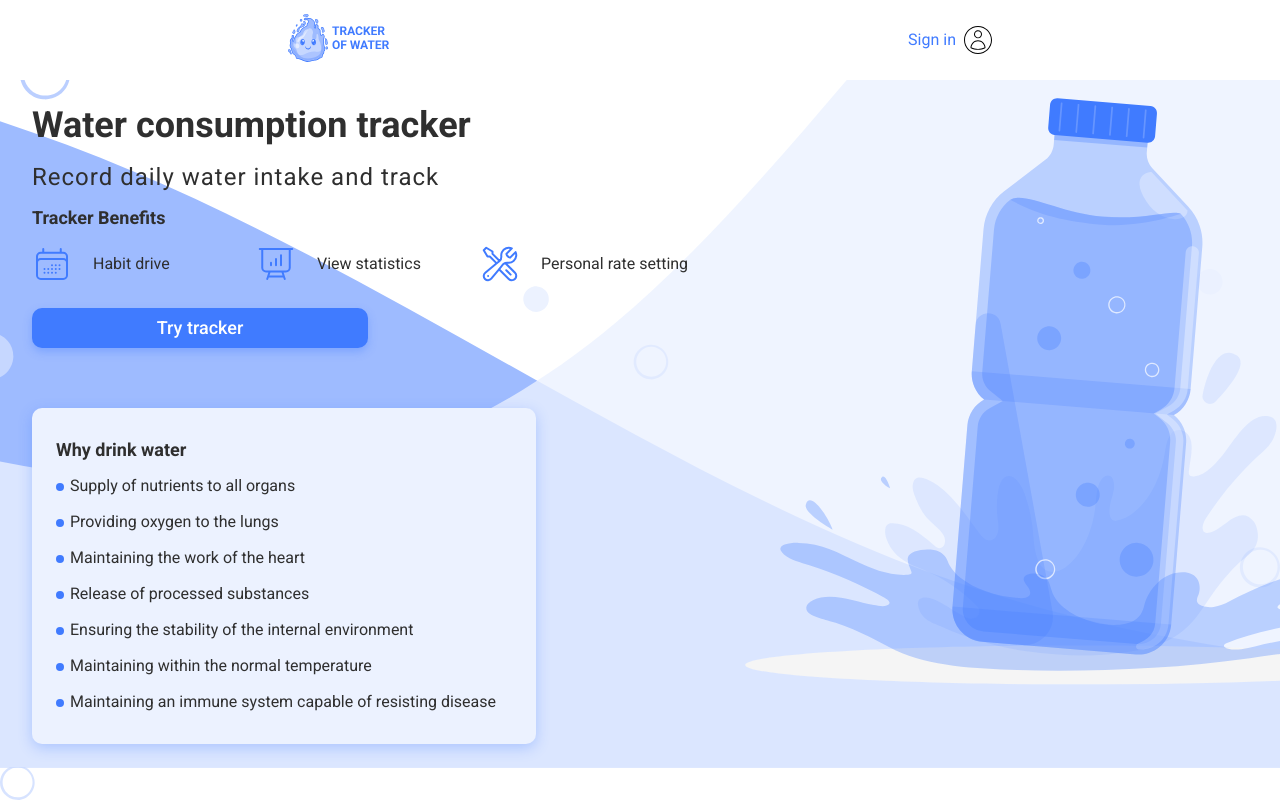
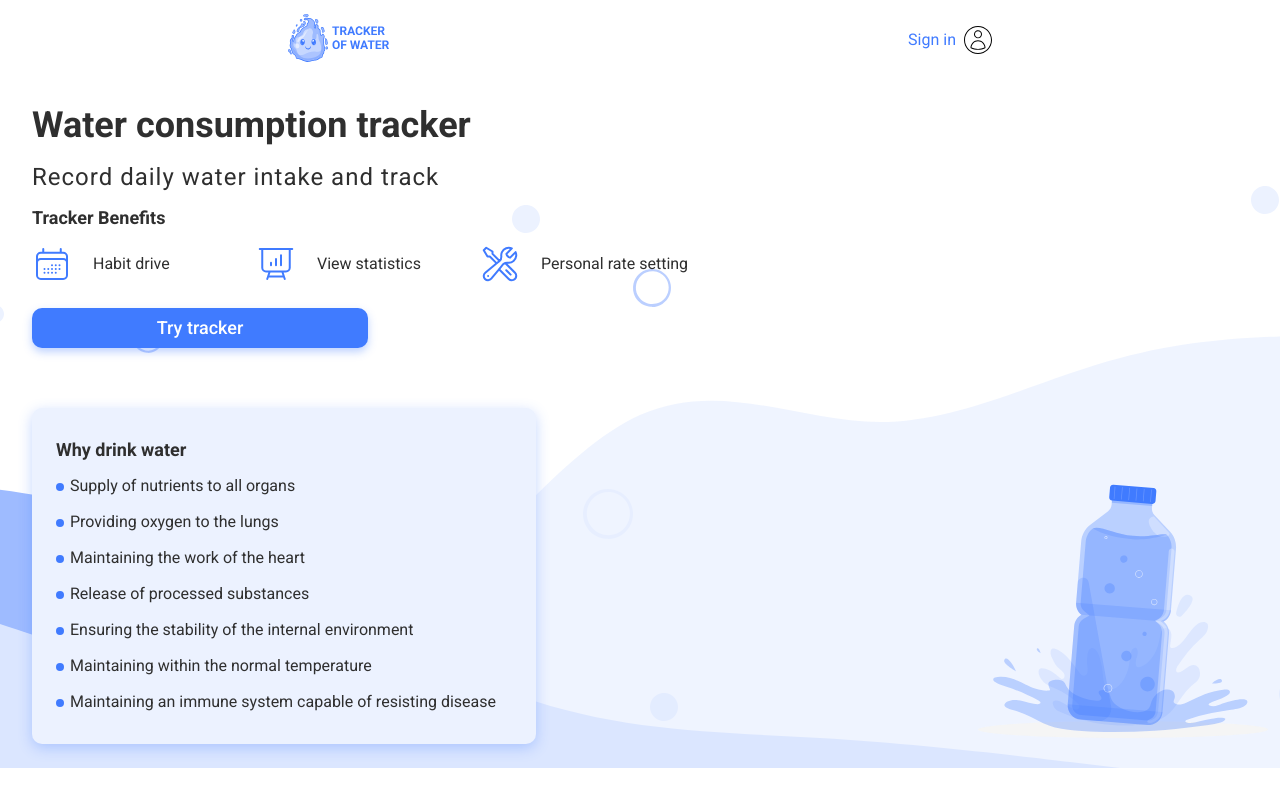
Before and after one commit to julika-gulchitai/capybara-components-frontend, a React (Vite) app: page /capybara-components-frontend/welcome in a window 1280 px wide. Built offline with nearby package versions, Linux system fonts and the light colour scheme; no server answers.

Commit message:
change bg

```diff
--- a/src/components/ModalWindow/ModalWindow.jsx
+++ b/src/components/ModalWindow/ModalWindow.jsx
@@ -7,6 +7,7 @@ import {
 import ReactDom from 'react-dom';
 import sprite from '../../assets/sprite.svg';
 import { useEffect } from 'react';
+import theme from '../../css/VariablesJSX'
 
 const ModalWindow = ({ onClose, children }) => {
 
@@ -38,7 +39,7 @@ const ModalWindow = ({ onClose, children }) => {
 
   return ReactDom.createPortal(
     <ModalWrapper onMouseDown={clickOutside}>
-      <ModalContent>
+      <ModalContent theme={theme}>
         {children}
         <ModalButtonClose onClick={onClose}>
           <StyledIconWrapper>
--- a/src/components/ModalWindow/ModalWindow.styled.js
+++ b/src/components/ModalWindow/ModalWindow.styled.js
@@ -17,14 +17,11 @@ export const ModalContent = styled.div`
   border-radius: 10px;
   padding: 24px 12px;
   margin: 40px 20px;
-  background-color: #fff;
+  background-color: ${props => props.theme.colors.white};
   overflow: auto;
   @media only screen and (min-width: 768px) {
      padding: 32px 24px;
      margin: 40px 32px;
-  }
-  @media only screen and (min-width: 1440px) {
-    max-width: 592px;
   }
 `;
 
@@ -48,6 +45,6 @@ export const ModalButtonClose = styled.button`
 export const StyledIconWrapper = styled.svg`
 width: ${(props) => props.size || '24px'};
 height: ${(props) => props.size || '24px'};
-display: inline - block;
+display: inline-block;
 padding:0;
 `;
--- a/src/css/common.js
+++ b/src/css/common.js
@@ -1,8 +1,8 @@
 import { createGlobalStyle } from 'styled-components';
 import './variables.css';
-import bgDesc from '../assets/desktop/background-element-main-page.svg';
-import bgTab from '../assets/tablet/background-element-home-screen.svg';
-import bgMob from '../assets/mobile/background-element-home-screen.svg';
+// import bgDesc from '../assets/desktop/background-element-main-page.svg';
+// import bgTab from '../assets/tablet/background-element-home-screen.svg';
+// import bgMob from '../assets/mobile/background-element-home-screen.svg';
 
 const Global = createGlobalStyle`
 h1,
@@ -32,9 +32,9 @@ body{
 
   min-height: 100svh;
   color: var(--black);
-  background-image: url(${bgDesc});
+  ${'' /* background-image: url(${bgDesc});
   background-position: bottom;
-  background-size: 100%;
+  background-size: 100%; */}
    background-repeat: no-repeat;
 }
 input:-webkit-autofill,
@@ -46,17 +46,17 @@ input:-webkit-autofill:active {
 }
 @media screen and (min-width: 768px) and (max-width: 1440px) {
 
-    background-image: url(${bgTab});
+    ${'' /* background-image: url(${bgTab});
     background-position: bottom;
-    background-size: 100%;
+    background-size: 100%; */}
     min-height: 100svh;
 }
 @media screen and (max-width: 767px) {
   body {
     height: fit-content;
-    background-image: url(${bgMob});
+    ${'' /* background-image: url(${bgMob});
     background-position: bottom;
-    background-size: 100%;
+    background-size: 100%; */}
     min-height: 100svh;
   }
 }
--- a/src/pages/WelcomePage/WelcomePage.jsx
+++ b/src/pages/WelcomePage/WelcomePage.jsx
@@ -1,10 +1,11 @@
 import { StyledFullPage, StyledMainContainer, StyledInnerContainerLeft, StyledMainTitle, StyledTitle, StyledListLeft, StyledNameList, StyledInnerContainerRight, StyledListRight, StyledIconWrapper, StyledWelcomeLink } from './WelcomePage.styled';
 import sprite from '../../assets/sprite.svg';
+import theme from '../../css/VariablesJSX';
 
 const WelcomePage = () => {
 
   return (
-    <StyledFullPage>
+    <StyledFullPage theme={theme}>
       <StyledMainContainer>
         <StyledInnerContainerLeft>
           <StyledMainTitle>Water consumption tracker</StyledMainTitle>
@@ -16,7 +17,7 @@ const WelcomePage = () => {
             <li> <StyledIconWrapper><use href={`${sprite}#presentation-chart-bar`} /></StyledIconWrapper>View statistics</li>
             <li> <StyledIconWrapper><use href={`${sprite}#wrench-schewdriver`} /></StyledIconWrapper>Personal rate setting</li>
           </StyledListLeft>
-          <StyledWelcomeLink to='/signup'>Try tracker</StyledWelcomeLink>
+          <StyledWelcomeLink theme={theme} to='/signup'>Try tracker</StyledWelcomeLink>
         </StyledInnerContainerLeft>
         <StyledInnerContainerRight>
           <StyledListRight>
--- a/src/pages/WelcomePage/WelcomePage.styled.js
+++ b/src/pages/WelcomePage/WelcomePage.styled.js
@@ -1,35 +1,37 @@
 import styled from "styled-components";
 import bgMainDesctop from '../../assets/desktop/background-main-page-layers.svg'
-import waveRight from '../../assets/mobile/background-wave-right.svg';
-import waveLeft from '../../assets/mobile/background-wave-left.svg';
-import bgMain from '../../assets/tablet/background-main-page-f.svg'
+import bgWelcomeMobile from '../../assets/mobile/background-welcome-page.svg'
+import bgWelcomeTab from '../../assets/tablet/background-main-page-f.svg';
+import bgHomeScreen from '../../assets/desktop/background-element-main-page.svg'
 import { Link } from "react-router-dom";
 
 export const StyledFullPage = styled.div`
   display: flex;
   align-items: center;
   justify-content: center;
-  background-image:url(${waveRight}), url(${waveLeft});
+  background-color:${props => props.theme.colors.white};
   background-repeat: no-repeat;
-  background-position:bottom -75px left -916px, bottom right -1650px;
-  background-size:3271px 1134px, 2725px 658px;
+  background-position: bottom;
+  @media only screen and (max-width: 320px){
+    background-image: url(${bgWelcomeMobile});
+  }
+  @media (min-width:321px) and (max-width: 768px){
+    background-image:url(${bgWelcomeTab});
+  }
+  @media (min-width:769px) {
+    background-image: url(${bgMainDesctop}), url(${bgHomeScreen});
+  }
+
   @media only screen and (min-width: 768px) {
       justify-content: space-between;
-      background-image:url(${bgMain});
-      background-position: bottom;
-      background-size: 100%;
   }
   @media only screen and (min-width: 1440px) {
       height: calc(100svh - 72px);
       display: flex;
       align-items: flex-start;
       justify-content: center;
-      background-image: url(${bgMainDesctop}) ;
-      background-repeat: no-repeat;
-      background-position: bottom;
   }
 `
-
 export const StyledMainContainer = styled.div`
   display: flex;
   flex-direction: column;
@@ -60,7 +62,6 @@ h3{
   }
   }
 `
-
 export const StyledMainTitle = styled.h1`
 margin: 0;
   @media only screen and (min-width: 768px) {
@@ -117,7 +118,7 @@ margin-right: 5px;
     width: ${(props) => props.size || '40px'};
     height: ${(props) => props.size || '40px'};
   }
-`;
+`
 
 export const StyledInnerContainerRight = styled.div`
   border-radius: 10px;
@@ -128,7 +129,6 @@ list-style-position: inside;
   display: flex;
   @media only screen and (min-width: 768px) {
     margin-top: 1.25rem;
-
   }
 `
 export const StyledNameList = styled.h3`
@@ -170,12 +170,12 @@ padding: .5rem;
   margin-top: 1.5rem;
   margin-bottom: 2.5rem;
   box-shadow: 0 4px 8px 0 rgba(64, 123, 255, 0.34);
-background: var(--blue);
+  background: ${props => props.theme.colors.blue};
   font-weight: 500;
   font-size: 18px;
   line-height: 1.33333;
   text-align: center;
-color: var(--white);
+  color: ${props => props.theme.colors.white};
   width: 100%;
   @media only screen and (min-width: 768px) {
     width: 50%;
```
Also changed, not shown: src/assets/mobile/background-welcome-page.svg (added). Lines whose indentation alone changed are shown as unchanged.
